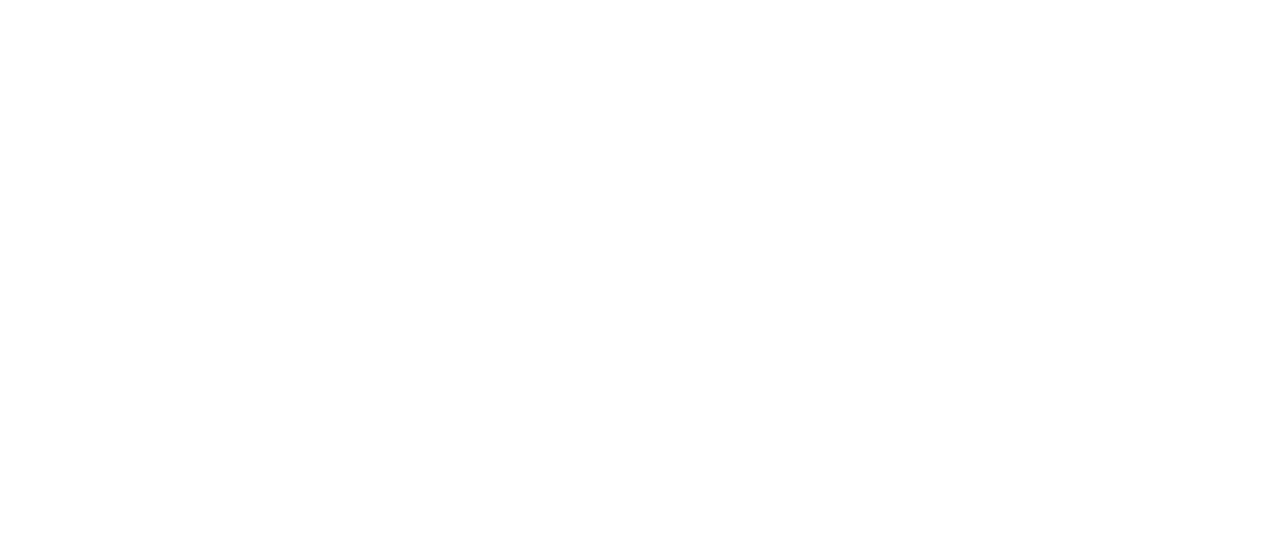
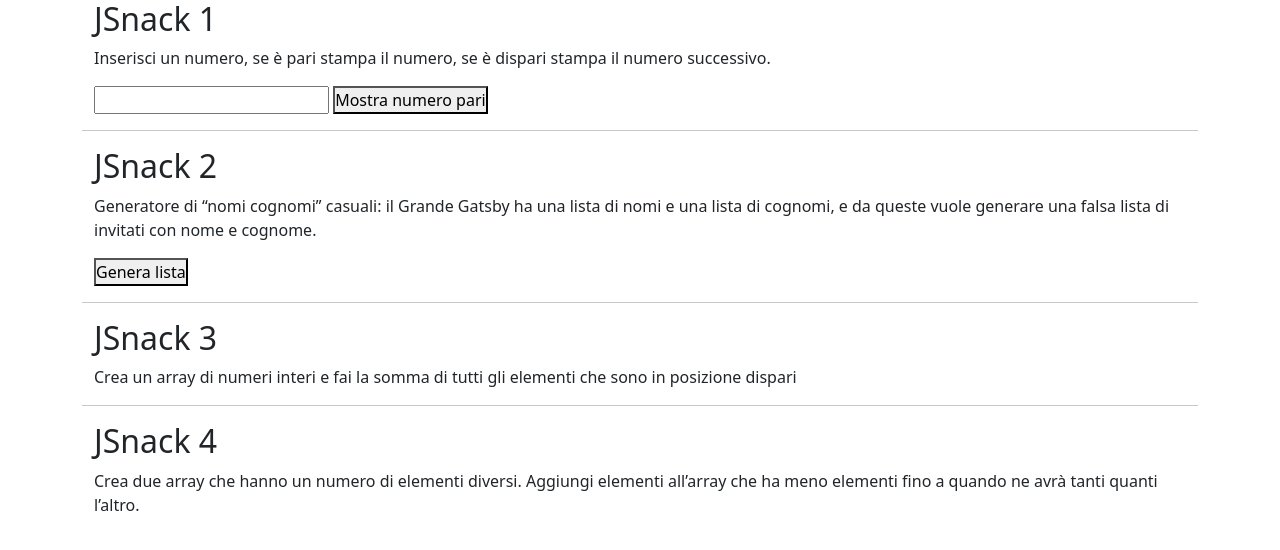
Before and after one commit to MarcoMazzeo01/js-jsnacks-blocco-2, a plain HTML site: page index.html in a window 1280 px wide. Drawn offline with nearby package versions, Linux system fonts and the light colour scheme.

Commit message:
add: layout

```diff
--- a/index.html
+++ b/index.html
@@ -16,12 +16,58 @@
     <link rel="stylesheet" href="./css/utils.css">
 
     <!-- javascript -->
-    <script src="./js/main.js" type="text/javascript"></script>
+    <script src="./js/main.js" type="text/javascript" defer></script>
 
 </head>
 <body>
-    <!-- bootstrap / javascript -->
-    <script src="https://cdn.jsdelivr.net/npm/bootstrap@5.0.2/dist/js/bootstrap.bundle.min.js" integrity="sha384-MrcW6ZMFYlzcLA8Nl+NtUVF0sA7MsXsP1UyJoMp4YLEuNSfAP+JcXn/tWtIaxVXM" crossorigin="anonymous"></script>
+    <div class="container">
+
+        <!-- * JSNACK1 * -->
+        <section id="jsnack1">
+            <div class="container">
+                <h2>JSnack 1</h2>
+                <p>Inserisci un numero, se è pari stampa il numero, se è dispari stampa il numero successivo.</p>
+
+                <input type="text" name="" id="js1_number">
+                <button type="button" id="js1_button">Mostra numero pari</button>
+                <p id="js1_result"></p>
+            </div>
+        </section>
+
+        <hr>
+
+        <!-- * JSNACK2 * -->
+        <section id="jsnack2">
+            <div class="container">
+                <h2>JSnack 2</h2>
+                <p>Generatore di “nomi cognomi” casuali: il Grande Gatsby ha una lista di nomi e una lista di cognomi, e da queste vuole generare una falsa lista di invitati con nome e cognome.</p>
+
+                <or id="falseList"></or>
+                <button type="button" id>Genera lista</button>
+            </div>
+        </section>
+
+        <hr>
+
+        <!-- * JSNACK 3 * -->
+        <section id="jsnack3">
+            <div class="container">
+                <h2>JSnack 3</h2>
+                <p>Crea un array di numeri interi e fai la somma di tutti gli elementi che sono in posizione dispari</p>
+                <p id="oddSum"></p>
+            </div>
+        </section>
+
+        <hr>
+
+        <!-- * JSNACK 4 -->
+        <section id="jsnack4">
+            <div class="container">
+                <h2>JSnack 4</h2>
+                <p>Crea due array che hanno un numero di elementi diversi.  Aggiungi elementi all’array che ha meno elementi fino a quando ne avrà tanti quanti l’altro.</p>
+            </div>
+        </section>
+    </div>
 
 </body>
 </html>
```
